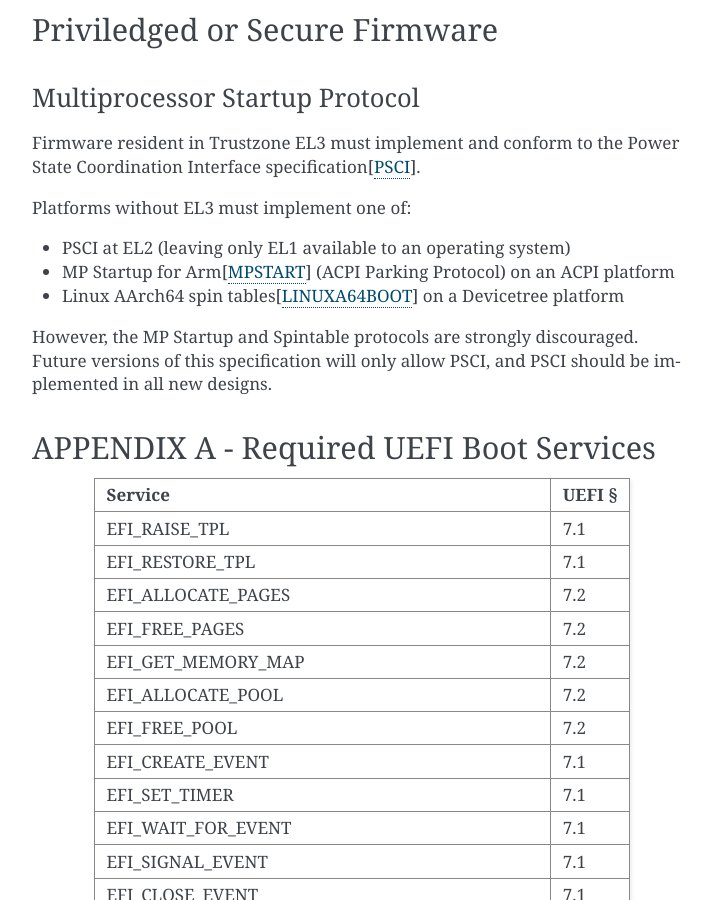
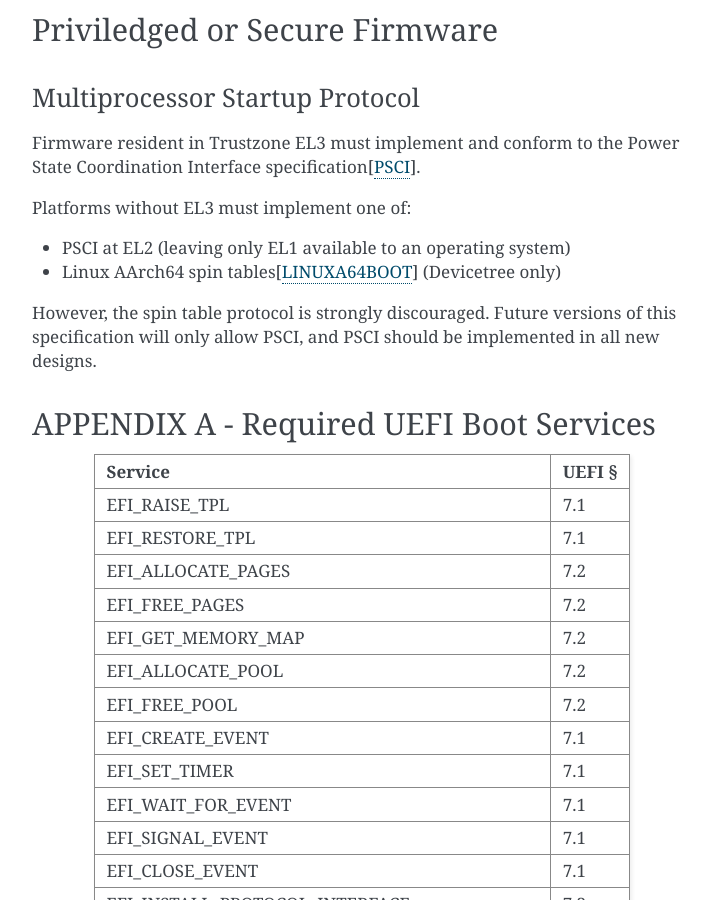
Before and after one commit to ARM-software/ebbr, a Sphinx documentation site: the page built from source/ebbr.rst, in a window 1280 px wide and 900 px high, scrolled down 6748 px. Shown: the whole window, without its empty margins (388-1099 px from the left). Built offline with Sphinx 7.4.7, drawn with Linux system fonts in a browser that asks for light colours; some of the changed text lies outside the part shown.

Commit message:
Remove MP Start protocol from EBBR and revert to PSCI v1.0
EBBR platforms are unlikely to ever use the MP Start protocol used in
some AArch64 server systems. It was only used to support platforms
without EL3. No more EL2-only platforms are expected, and MP Start is
being removed from the next release of SBBR. Devicetree platforms in the
same scenario use the Linux spin table protocol instead.

MP Start was only included for completeness to align the SBBR and EBBR
specifications. Therefore remove it entirely, leaving PSCI and spin
table as the only acceptable implementations.

Also revert to PSCI v1.0 as that is the minimum level of functionality
required. PSCI v1.1 adds new capabilities, but is not required for
interoperability.

Suggested-by: Dong Wei <dong.wei@arm.com>
Signed-off-by: Grant Likely <grant.likely@arm.com>
Reviewed-by: Tom Rini <trini@konsulko.com>

```diff
--- a/source/ebbr.rst
+++ b/source/ebbr.rst
@@ -329,10 +329,9 @@ Power State Coordination Interface specification[PSCI_].
 Platforms without EL3 must implement one of:
 
 - PSCI at EL2 (leaving only EL1 available to an operating system)
-- MP Startup for Arm[MPSTART_] (ACPI Parking Protocol) on an ACPI platform
-- Linux AArch64 spin tables[LINUXA64BOOT_] on a Devicetree platform
+- Linux AArch64 spin tables[LINUXA64BOOT_] (Devicetree only)
 
-However, the MP Startup and Spintable protocols are strongly discouraged.
+However, the spin table protocol is strongly discouraged.
 Future versions of this specification will only allow PSCI, and PSCI should
 be implemented in all new designs.
 
@@ -575,13 +574,9 @@ EFI_ISCSI_INITIATOR_NAME_PROTOCOL          16.2
    <https://git.kernel.org/pub/scm/linux/kernel/git/stable/linux-stable.git/tree/Documentation/arm64/booting.txt>`_,
    Linux kernel
 
-.. [MPSTART] `MP Startup for Arm
-   <https://acpica.org/sites/acpica/files/MP%20Startup%20for%20ARM%20platforms.doc>`_,
-   20 December 2012, `Microsoft <http://microsoft.com>`_
-
-.. [PSCI] `Power State Coordination Interface Issue D (PSCI v1.1)
-   <http://infocenter.arm.com/help//topic/com.arm.doc.den0022d/Power_State_Coordination_Interface_PDD_v1_1_DEN0022D.pdf>`_,
-   21 April 2017, `Arm Limited <http://arm.com>`_
+.. [PSCI] `Power State Coordination Interface Issue C (PSCI v1.0)
+   <https://static.docs.arm.com/den0022/c/DEN0022C_Power_State_Coordination_Interface.pdf>`_
+   30 January 2015, `Arm Limited <http://arm.com>`_
 
 .. [SBBR] `Arm Server Base Boot Requirements specification Issue B (v1.0)
    <https://static.docs.arm.com/den0044/b/DEN0044B_Server_Base_Boot_Requirements.pdf>`_
```
